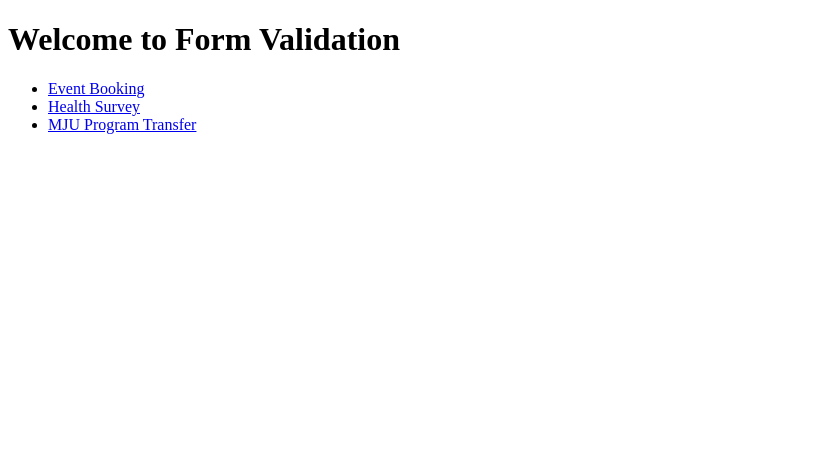
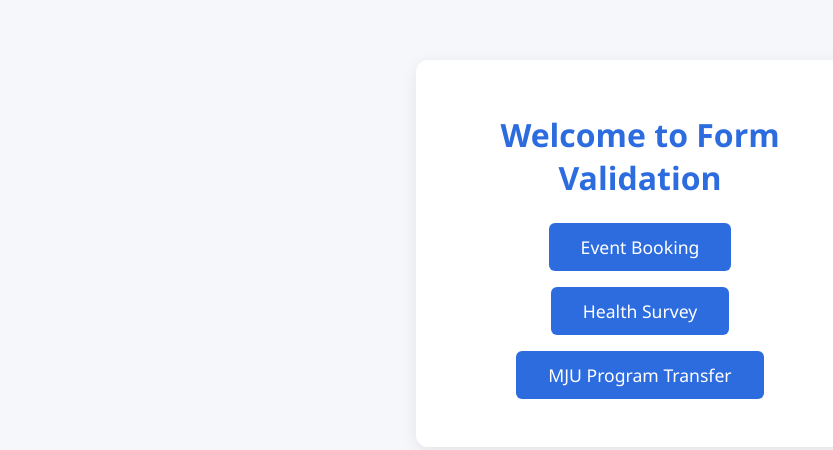
Before and after one commit to woonwai359/FormValidation, a plain HTML site: page index.html in a window 1280 px wide. Shown: the whole page, without its empty margins (0-833 px from the left). Drawn offline with Linux system fonts and the light colour scheme.

Commit message:
edit code

```diff
--- a/index.html
+++ b/index.html
@@ -1,15 +1,60 @@
 <!DOCTYPE html>
 <html lang="en">
 <head>
-  <meta charset="UTF-8">
-  <title>Form Validation Index</title>
+    <meta charset="UTF-8">
+    <title>Form Validation Index</title>
+    <style>
+        body {
+            font-family: 'Segoe UI', Arial, sans-serif;
+            background: #f5f7fa;
+            margin: 0;
+            padding: 0;
+        }
+        .container {
+            max-width: 400px;
+            margin: 60px auto;
+            background: #fff;
+            border-radius: 12px;
+            box-shadow: 0 4px 16px rgba(0,0,0,0.08);
+            padding: 32px 24px;
+            text-align: center;
+        }
+        h1 {
+            color: #2d6cdf;
+            margin-bottom: 24px;
+            font-size: 2rem;
+        }
+        ul {
+            list-style: none;
+            padding: 0;
+            margin: 0;
+        }
+        li {
+            margin: 16px 0;
+        }
+        a {
+            display: inline-block;
+            text-decoration: none;
+            color: #fff;
+            background: #2d6cdf;
+            padding: 12px 32px;
+            border-radius: 6px;
+            font-size: 1.1rem;
+            transition: background 0.2s;
+        }
+        a:hover {
+            background: #1a4fa0;
+        }
+    </style>
 </head>
 <body>
-  <h1>Welcome to Form Validation</h1>
-  <ul>
-    <li><a href="Event_Booking.html"> Event Booking</a></li>
-    <li><a href="Health_Survey.html"> Health Survey</a></li>
-    <li><a href="mju_program_transfer.html"> MJU Program Transfer</a></li>
-  </ul>
+    <div class="container">
+        <h1>Welcome to Form Validation</h1>
+        <ul>
+            <li><a href="Event_Booking.html">Event Booking</a></li>
+            <li><a href="Health_Survey.html">Health Survey</a></li>
+            <li><a href="mju_program_transfer.html">MJU Program Transfer</a></li>
+        </ul>
+    </div>
 </body>
 </html>
```
